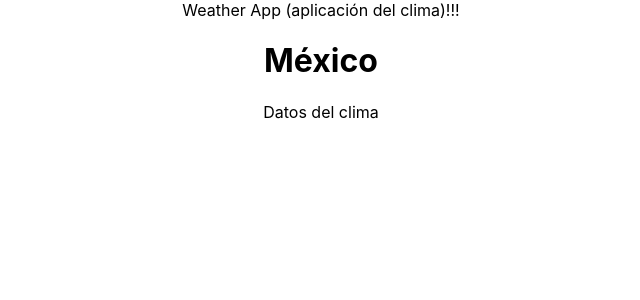
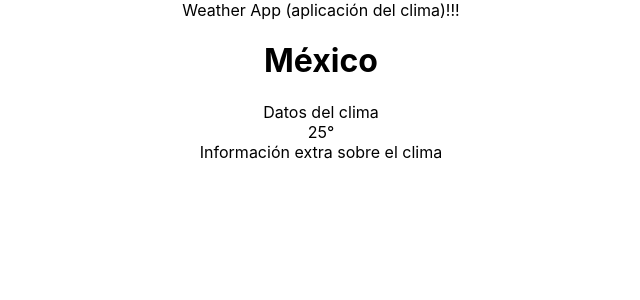
Before and after one commit to nidiacmh/weather-app, a React (Create React App) app: page / in a window 1280 px wide. Shown: the top 300 px of the page, without its empty margins (319-959 px from the left). Built offline with nearby package versions, Linux system fonts and the light colour scheme.

Commit message:
Agregar las plantillas de la temperatura e informacion extra

```diff
--- a/src/components/WeatherData.js
+++ b/src/components/WeatherData.js
@@ -1,7 +1,12 @@
 import React from 'react';
+import WeatherExtraInfo from './WeatherExtraInfo';
+import WeatherTemperature from './WeatherTemperature';
 
 const WeatherData = ( ) => (
-  <div> Datos del clima </div>
+  <div> Datos del clima
+    <WeatherTemperature/>
+    <WeatherExtraInfo/>
+  </div>
 );
 
 export default WeatherData;
--- /dev/null
+++ b/src/components/WeatherExtraInfo.js
@@ -0,0 +1,7 @@
+import React from 'react';
+
+const WeatherExtraInfo = () => (
+  <div> Información extra sobre el clima</div>
+);
+
+export default WeatherExtraInfo;
--- /dev/null
+++ b/src/components/WeatherTemperature.js
@@ -0,0 +1,11 @@
+import React from 'react';
+
+const WeatherTemperature = ( ) => (
+  <div>
+    <span>
+      25°
+    </span>
+  </div>
+);
+
+export default WeatherTemperature;
```
